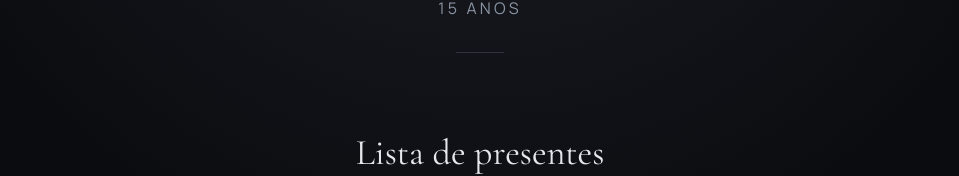
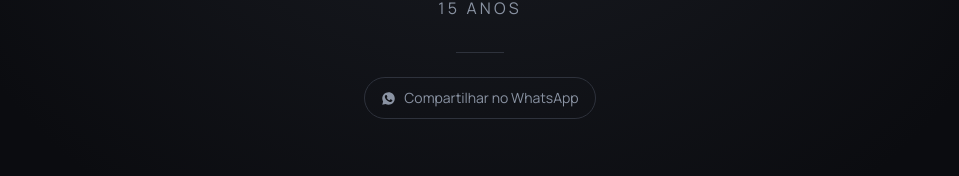
Before and after one commit to andsubala-lang/alanasofia15anos, a Next.js app: page / in a window 1280 px wide. Shown: the part 312-488 px from the top of the page, without its empty margins (160-1119 px from the left). Built offline with nearby package versions, Linux system fonts and the light colour scheme; no server answers; the database is empty.

Commit message:
Update page.tsx

```diff
--- a/app/page.tsx
+++ b/app/page.tsx
@@ -108,9 +108,24 @@ export default function Home() {
           15 anos
         </p>
         <div
-          className="w-12 h-px bg-slateline mx-auto mt-6 sm:mt-8 animate-fade-in-up"
+          className="w-12 h-px bg-slateline mx-auto mt-6 sm:mt-8 mb-6 animate-fade-in-up"
           style={{ animationDelay: "0.2s" }}
         />
+        <button
+          onClick={() => {
+            const texto = encodeURIComponent(
+              `Confira a lista de presentes da festa de 15 anos da Alana Sofia: ${window.location.href}`
+            );
+            window.open(`https://wa.me/?text=${texto}`, "_blank");
+          }}
+          className="inline-flex items-center gap-2 text-xs sm:text-sm px-4 py-2.5 rounded-full border border-slateline text-steel hover:text-platinum hover:border-steel active:scale-[0.98] transition-all animate-fade-in-up"
+          style={{ animationDelay: "0.25s" }}
+        >
+          <svg width="15" height="15" viewBox="0 0 24 24" fill="currentColor">
+            <path d="M12.04 2c-5.52 0-10 4.48-10 10 0 1.76.46 3.45 1.33 4.95L2 22l5.2-1.36a9.96 9.96 0 0 0 4.84 1.24h.01c5.52 0 10-4.48 10-10s-4.49-9.88-10.01-9.88Zm5.85 14.1c-.25.7-1.45 1.35-2 1.44-.55.09-1.15.13-1.85-.11-.43-.14-.98-.33-1.68-.65-2.96-1.28-4.89-4.25-5.04-4.45-.15-.2-1.21-1.6-1.21-3.06s.76-2.17 1.03-2.47c.27-.3.59-.37.79-.37.2 0 .4 0 .57.01.18.01.43-.07.67.51.25.6.85 2.06.92 2.21.07.15.12.33.02.53-.1.2-.15.33-.3.5-.15.18-.31.4-.45.53-.15.15-.3.31-.13.61.17.3.76 1.25 1.63 2.02 1.12.99 2.06 1.3 2.36 1.45.3.15.48.13.65-.08.18-.2.75-.87.95-1.18.2-.3.4-.25.67-.15.28.1 1.75.83 2.05.98.3.15.5.23.57.35.08.13.08.72-.17 1.42Z" />
+          </svg>
+          Compartilhar no WhatsApp
+        </button>
       </section>
 
       {/* Lista de presentes */}
```
